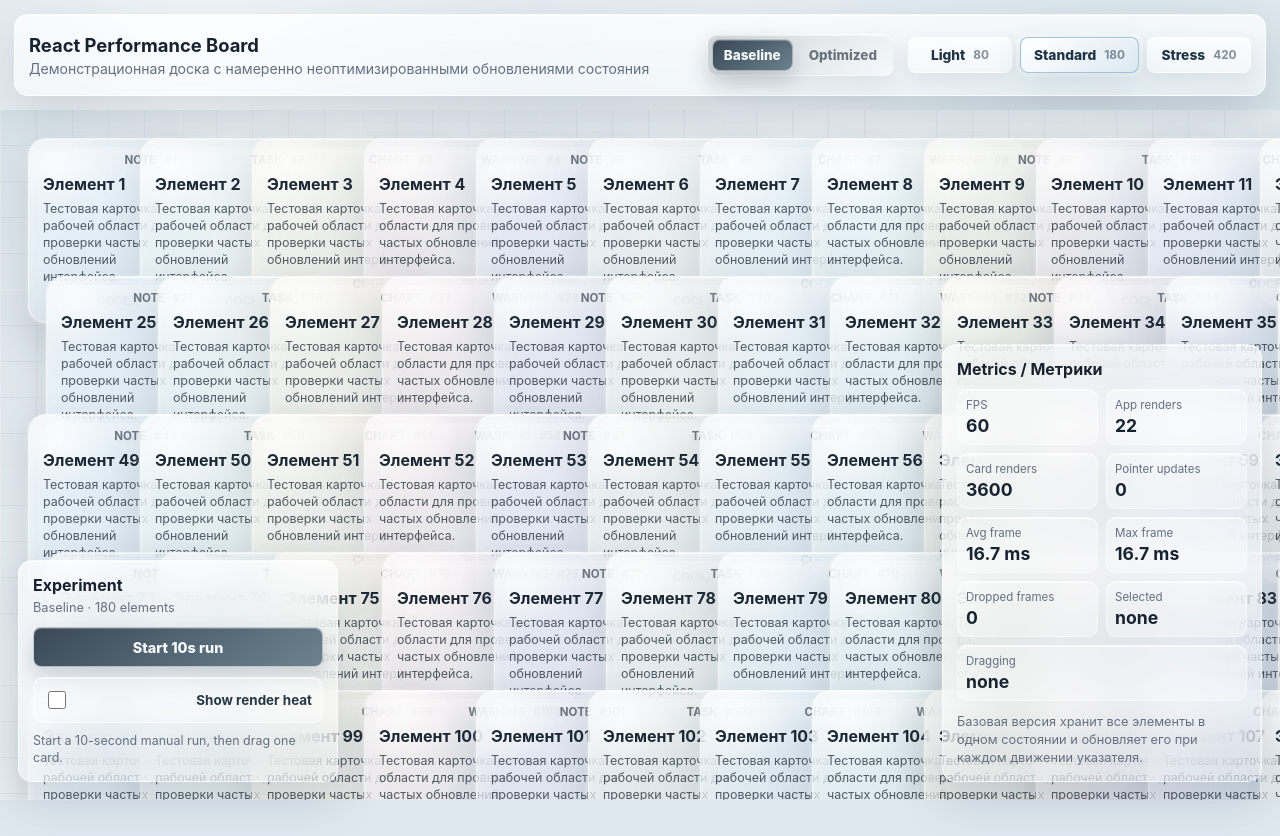
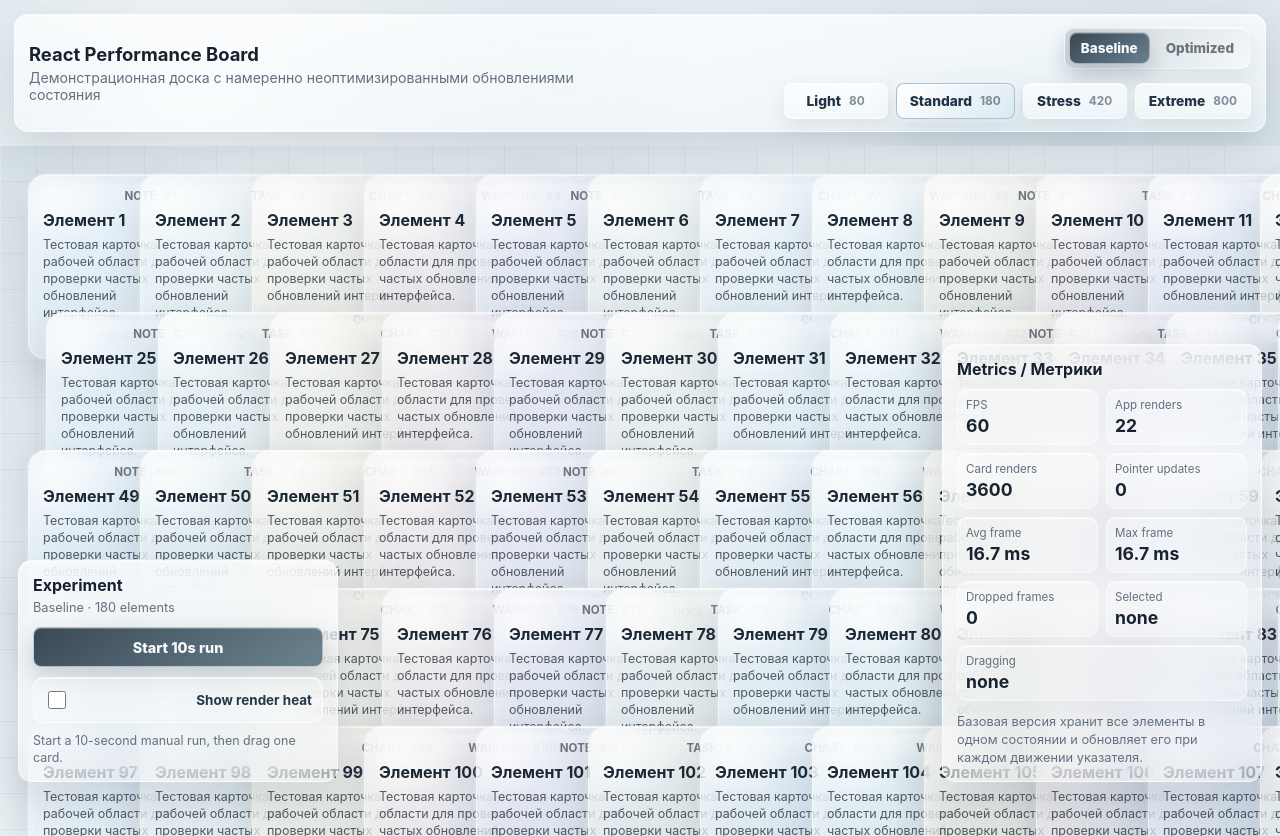
Before and after one commit to Estisui/react-performance-board, a React (Vite) app: page / in a window 1280 px wide. Before the commit the page ends 800 px from the top, so only its background shows below. Built offline with nearby package versions, Linux system fonts and the light colour scheme.

Commit message:
feature: 800 extreme scenario

```diff
--- a/src/entities/board/model/boardFactory.ts
+++ b/src/entities/board/model/boardFactory.ts
@@ -1,7 +1,7 @@
 import { BoardItem, BoardItemKind } from './types';
 
 export const BOARD_WIDTH = 2800;
-export const BOARD_HEIGHT = 1700;
+export const BOARD_HEIGHT = 5000;
 export const DEFAULT_ITEM_COUNT = 180;
 
 const ITEM_COLORS = [
--- a/src/widgets/toolbar/ui/Toolbar.tsx
+++ b/src/widgets/toolbar/ui/Toolbar.tsx
@@ -65,6 +65,15 @@
             <span className="presetName">Stress</span>
             <span className="presetValue">420</span>
           </button>
+          <button
+            type="button"
+            className={`presetButton ${itemCount === 800 ? 'active' : ''}`}
+            aria-pressed={itemCount === 800}
+            onClick={() => onGenerate(800)}
+          >
+            <span className="presetName">Extreme</span>
+            <span className="presetValue">800</span>
+          </button>
         </div>
       </div>
     </header>
```
Also changed, not shown: 1 other file (tests, documents, lock files or other folders).
